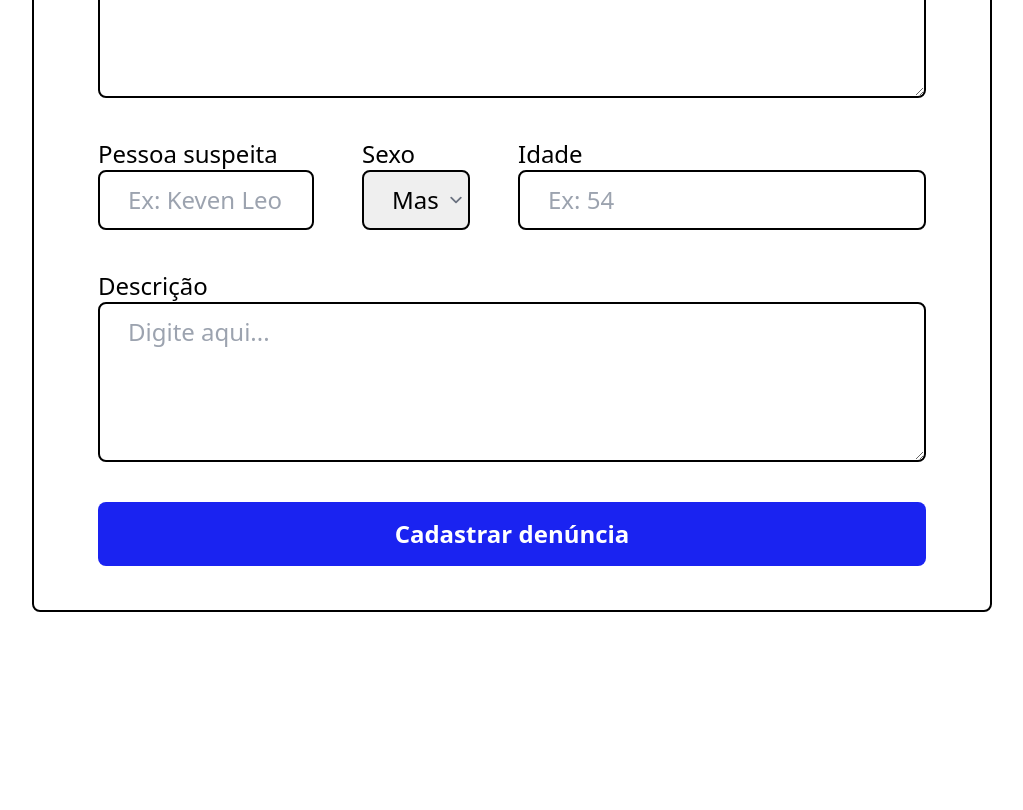
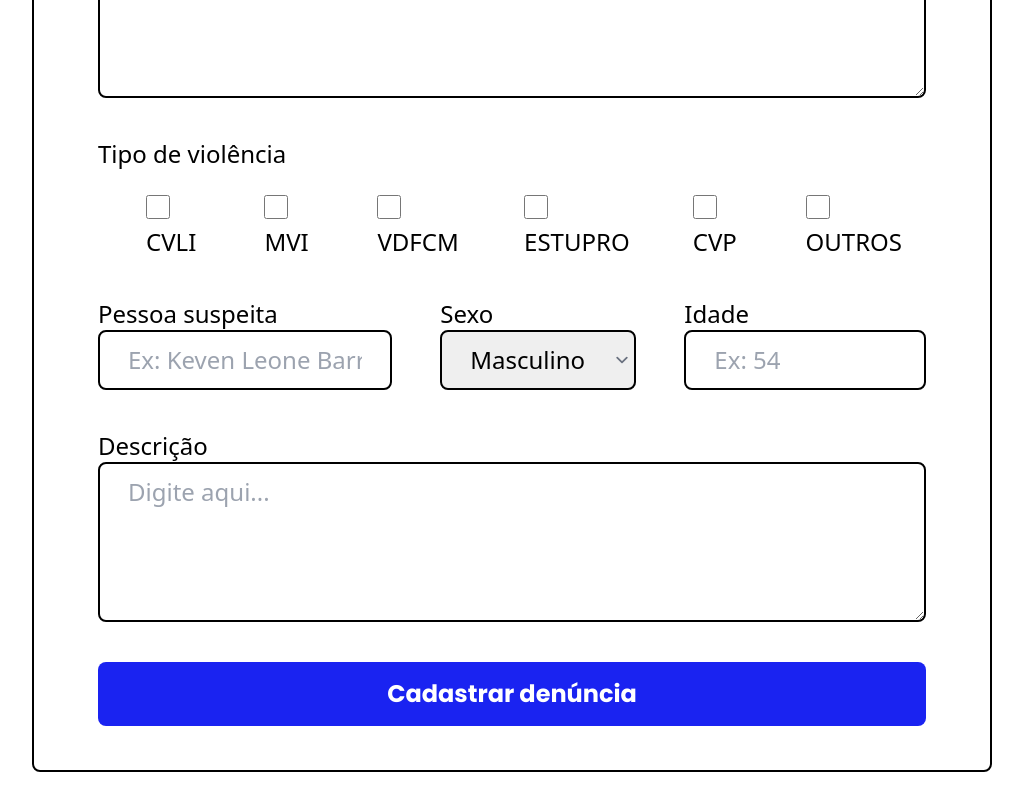
Before and after one commit to Company-FMG/pm-digital, a React (Vite) app: page /newcomplaint in a window 1280 px wide. Shown: the part 740-1550 px from the top of the page, without its empty margins (128-1151 px from the left). Before the commit the page ends 1432 px from the top, so only its background shows below. Built offline with nearby package versions, Linux system fonts and the light colour scheme.

Commit message:
adições tela nova denúncia

```diff
--- a/src/routes/ComplaintRegister.tsx
+++ b/src/routes/ComplaintRegister.tsx
@@ -20,11 +20,11 @@ export default function ComplaintRegister(){
                         </div>
                     </div>
                     <div className="flex">
-                        <div className="w-2/4">
+                        <div className="w-3/5">
                             <label htmlFor="">Nome da vítima</label>
                             <input type="text" placeholder="Ex: Joana Bezerra da Silva" className="border border-black border-2 rounded-lg px-7 py-3 w-full"/>
                         </div>
-                        <div className="w-1/4">
+                        <div className="w-2/5">
                             <label htmlFor="">Sexo</label>
                             <select name="" id="" className="border border-black border-2 rounded-lg px-7 py-3 appearance-none bg-dropdown-icon bg-right bg-no-repeat bg-[length:1em_1em] w-full">
                                 <option value="">Feminino</option>
@@ -33,7 +33,7 @@ export default function ComplaintRegister(){
                         </div>
                         <div>
                             <label htmlFor="">Idade</label>
-                            <input type="number" placeholder="Ex: 45" className="border border-black border-2 rounded-lg px-7 py-3"/>
+                            <input type="number" placeholder="Ex: 45" className="border border-black border-2 rounded-lg px-7 py-3  w-full"/>
                         </div>
                     </div>
                     <div>
@@ -42,12 +42,41 @@ export default function ComplaintRegister(){
                             <textarea placeholder="Digite aqui..." className="w-full h-40 border border-black border-2 rounded-lg px-7 py-3"/>
                         </div>
                     </div>
+                    <div>
+                        <label htmlFor="">Tipo de violência</label>
+                        <div className="flex mt-6 space-x-10">
+                            <div>
+                                <input type="checkbox" name="" id="" className="w-6 h-6 rounded-lg mr-3"/>
+                                <label htmlFor="">CVLI</label>
+                            </div>
+                            <div>
+                                <input type="checkbox" name="" id="" className="w-6 h-6 rounded-lg mr-3"/>
+                                <label htmlFor="">MVI</label>
+                            </div>
+                            <div>
+                                <input type="checkbox" name="" id="" className="w-6 h-6 rounded-lg mr-3"/>
+                                <label htmlFor="">VDFCM</label>
+                            </div>
+                            <div>
+                                <input type="checkbox" name="" id="" className="w-6 h-6 rounded-lg mr-3"/>
+                                <label htmlFor="">ESTUPRO</label>
+                            </div>
+                            <div>
+                                <input type="checkbox" name="" id="" className="w-6 h-6 rounded-lg mr-3"/>
+                                <label htmlFor="">CVP</label>
+                            </div>
+                            <div>
+                                <input type="checkbox" name="" id="" className="w-6 h-6 rounded-lg mr-3"/>
+                                <label htmlFor="">OUTROS</label>
+                            </div>
+                        </div>
+                    </div>
                     <div className="flex">
-                        <div className="w-2/4">
+                        <div className="w-3/5">
                             <label htmlFor="">Pessoa suspeita</label>
                             <input type="text" placeholder="Ex: Keven Leone Barros" className="border border-black border-2 rounded-lg px-7 py-3 w-full"/>
                         </div>
-                        <div className="w-1/4">
+                        <div className="w-2/5">
                             <label htmlFor="">Sexo</label>
                             <select name="" id="" className="border border-black border-2 rounded-lg px-7 py-3 appearance-none bg-dropdown-icon bg-right bg-no-repeat bg-[length:1em_1em] w-full">
                                 <option value="">Masculino</option>
@@ -56,7 +85,7 @@ export default function ComplaintRegister(){
                         </div>
                         <div>
                             <label htmlFor="">Idade</label>
-                            <input type="number" placeholder="Ex: 54" className="border border-black border-2 rounded-lg px-7 py-3"/>
+                            <input type="number" placeholder="Ex: 54" className="border border-black border-2 rounded-lg px-7 py-3 w-full"/>
                         </div>
                     </div>
                     <div>
@@ -65,7 +94,7 @@ export default function ComplaintRegister(){
                             <textarea placeholder="Digite aqui..." className="w-full h-40 border border-black border-2 rounded-lg px-7 py-3 "/>
                         </div>
                     </div>
-                    <button type="submit" className="font-bold text-white bg-bluemike h-16 rounded-lg">Cadastrar denúncia</button>
+                    <button type="submit" className="font-bold text-white bg-bluemike h-16 rounded-lg font-poppins">Cadastrar denúncia</button>
                 </form>
             </div>
         </>
```
